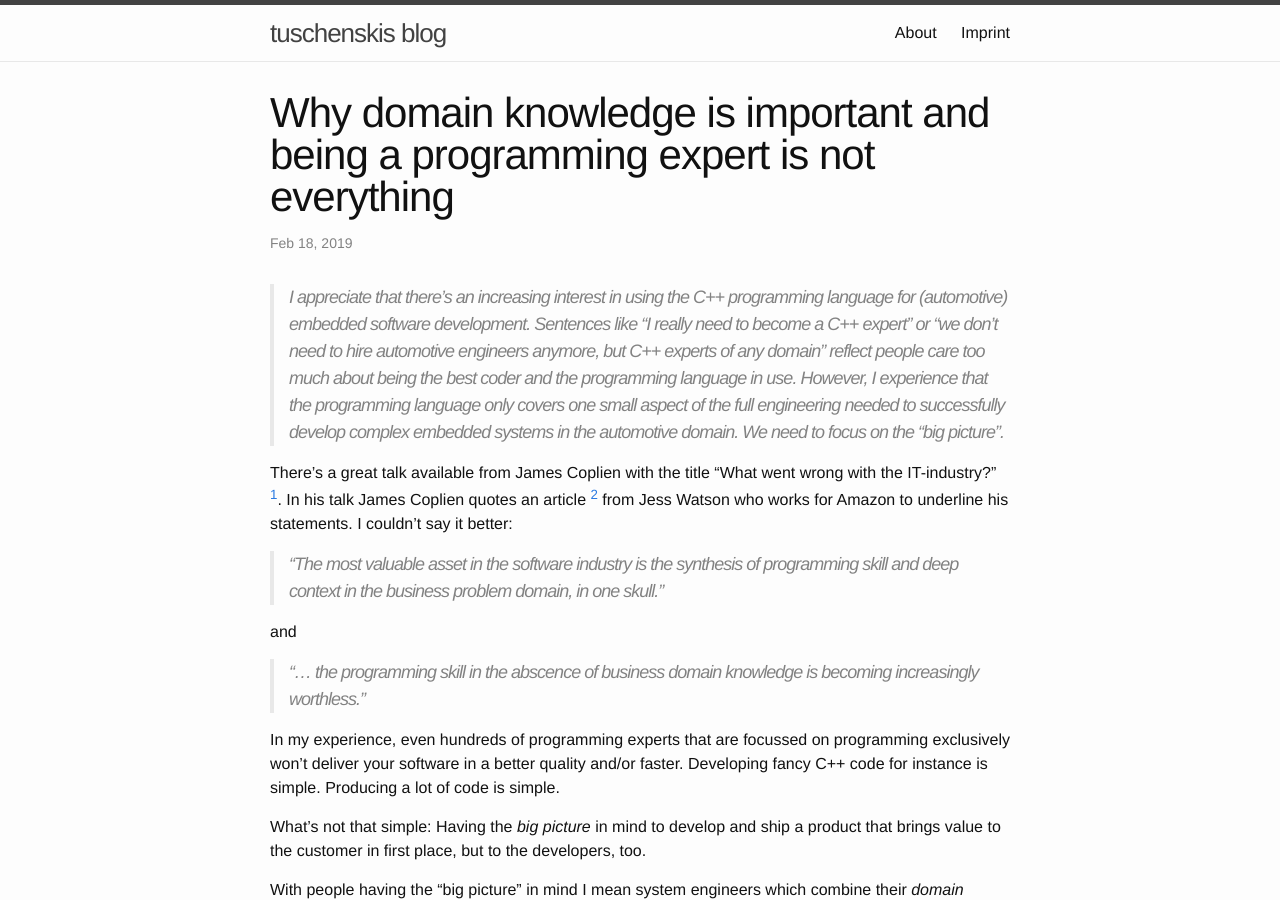
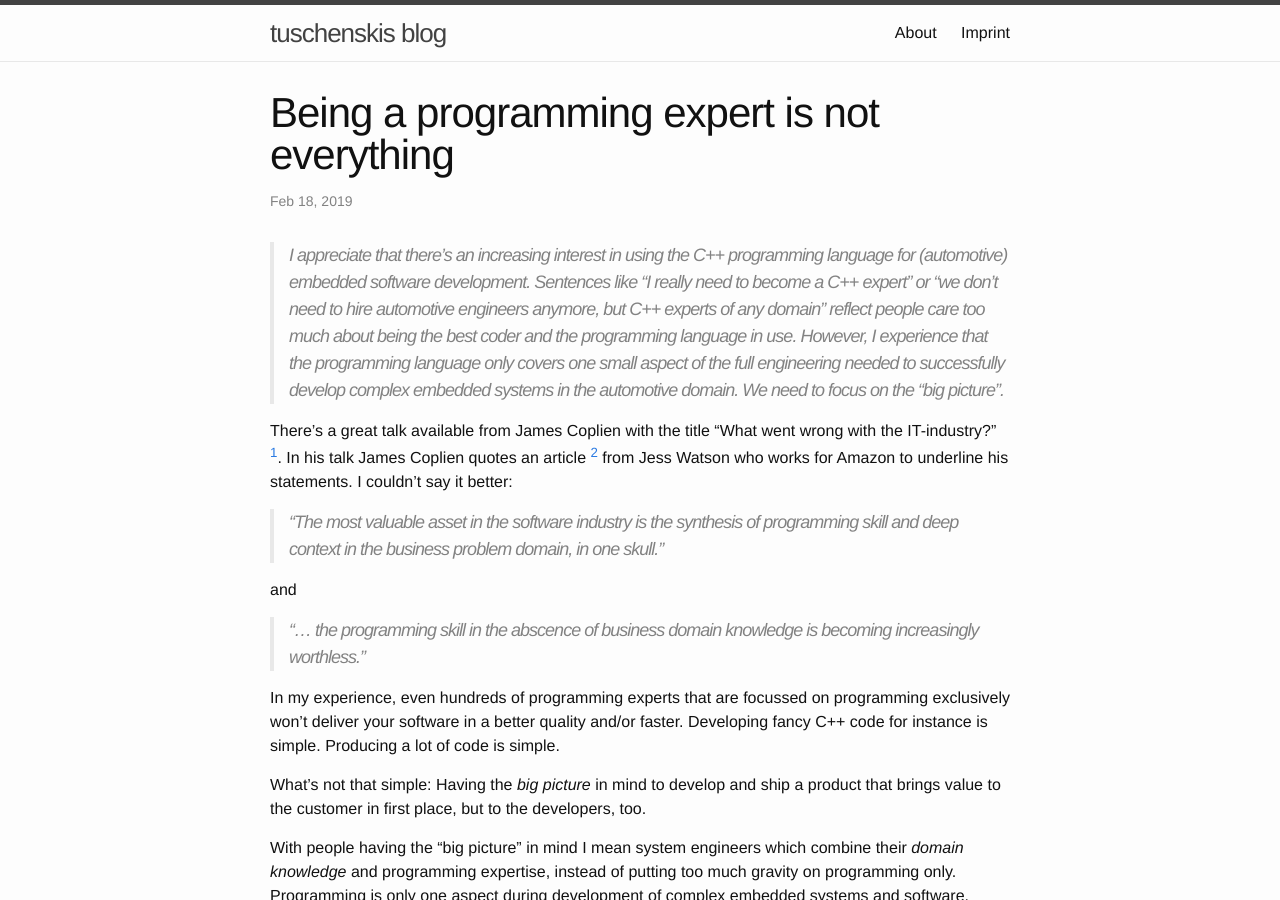
Before and after one commit to chopyy/dtuchsch.github.io, a Jekyll site: the page built from _posts/2019-02-18-domain-knowledge.md, in a window 1280 px wide and 900 px high. Built offline with Jekyll 4.4.1, drawn with Linux system fonts in a browser that asks for light colours.

Commit message:
Update 2019-02-18-domain-knowledge.md

```diff
--- a/_posts/2019-02-18-domain-knowledge.md
+++ b/_posts/2019-02-18-domain-knowledge.md
@@ -1,6 +1,6 @@
 ---
 layout: post
-title:  "Why domain knowledge is important and being a programming expert is not everything"
+title:  "Being a programming expert is not everything"
 date:   2019-02-18 13:49:00
 categories: engineering software development
 ---
```
